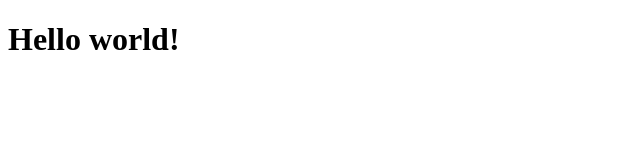
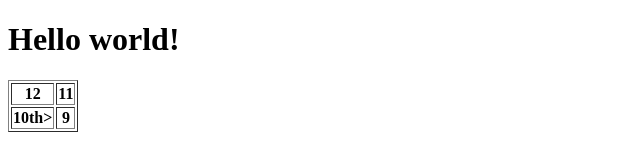
Before and after one commit to BOTE-ft/testing-github, a plain HTML site: page index.html in a window 1280 px wide. Shown: the whole page, without its empty margins (0-640 px from the left). Drawn offline with Linux system fonts and the light colour scheme.

Commit message:
added table

```diff
--- a/index.html
+++ b/index.html
@@ -8,5 +8,16 @@
 </head>
 <body>
     <h1>Hello world!</h1>
+    <table border="1">
+        <tr>
+            <th>12</th>
+            <th>11</th>
+        </tr>
+        <tr>
+            <th>10th>
+            <th>9</th>
+        </tr>
+
+    </table>
 </body>
 </html>
```
